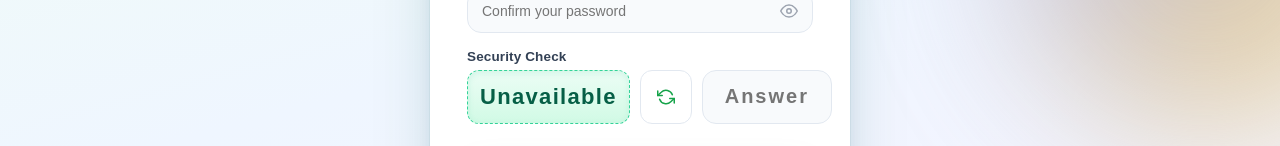
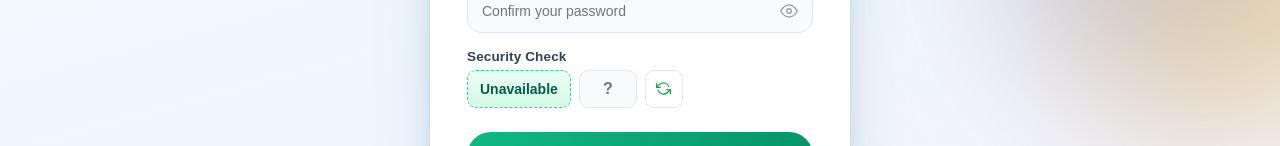
Before and after one commit to REIIdes/SuppliWise, a React (Vite) app in the folder my-react-app/: page /signup in a window 1280 px wide. Shown: the part 806-952 px from the top of the page. Built offline with nearby package versions, Linux system fonts and the light colour scheme; no server answers.

Commit message:
Bug Fixes
Render the sign-up math challenge as parsed operands with an inline answer
field, so the client display cannot drift from the server's "+ / − / ×"
question format, and keep the raw question as the fallback when parsing fails.

```diff
--- a/my-react-app/src/Pages/SignIn.css
+++ b/my-react-app/src/Pages/SignIn.css
@@ -44,33 +44,69 @@
   color: #fff;
 }
 
-/* Math CAPTCHA row */
+/* Math CAPTCHA row — compact: [num] op [num] = [answer] [refresh] */
 .captcha-row {
-  display: grid;
-  grid-template-columns: 1fr 52px 130px;
-  gap: 10px;
-  align-items: stretch;
-}
-.captcha-question {
   display: flex;
   align-items: center;
+  gap: 8px;
+  flex-wrap: wrap;
+}
+.captcha-challenge {
+  display: inline-flex;
+  align-items: center;
+  gap: 6px;
+}
+.captcha-num {
+  display: inline-flex;
+  align-items: center;
   justify-content: center;
-  gap: 10px;
-  font-size: 22px;
+  min-width: 40px;
+  height: 38px;
+  padding: 0 8px;
+  border-radius: 9px;
+  border: 1.5px dashed #34d399;
+  background: linear-gradient(180deg, #ecfdf5, #d1fae5);
+  color: #065f46;
+  font-size: 16px;
   font-weight: 800;
-  letter-spacing: 0.06em;
-  white-space: nowrap;
+  user-select: none;
+  box-shadow: inset 0 1px 4px rgba(16, 185, 129, 0.12);
+}
+.captcha-op,
+.captcha-eq {
   color: #065f46;
+  font-size: 16px;
+  font-weight: 800;
+  user-select: none;
+}
+.captcha-challenge-raw {
+  height: 38px;
+  padding: 0 12px;
+  border-radius: 9px;
+  border: 1.5px dashed #34d399;
   background: linear-gradient(180deg, #ecfdf5, #d1fae5);
-  border: 1.5px dashed #34d399;
-  border-radius: 12px;
-  padding: 12px;
+  color: #065f46;
+  font-size: 14px;
+  font-weight: 700;
+  display: inline-flex;
+  align-items: center;
   user-select: none;
-  min-height: 54px;
-  box-shadow: inset 0 2px 6px rgba(16, 185, 129, 0.12);
+}
+.captcha-input {
+  flex: none !important;
+  width: 58px !important;
+  height: 38px;
+  padding: 0 6px !important;
+  border-radius: 9px !important;
+  text-align: center;
+  font-size: 16px !important;
+  font-weight: 800 !important;
 }
 .captcha-refresh {
-  border-radius: 12px;
+  width: 38px;
+  height: 38px;
+  flex: none;
+  border-radius: 9px;
   border: 1.5px solid #e2e8f0;
   background: #fff;
   color: #16a34a;
@@ -78,8 +114,8 @@
   display: flex;
   align-items: center;
   justify-content: center;
-  transition: transform 0.25s ease, background 0.2s ease, border-color 0.2s ease;
-  min-height: 54px;
+  transition: background 0.2s ease, border-color 0.2s ease;
+  padding: 0;
 }
 .captcha-refresh:hover:not(:disabled) {
   background: #f0fdf4;
@@ -95,13 +131,10 @@
   opacity: 0.5;
   cursor: default;
 }
-.captcha-input {
-  text-align: center;
-  font-size: 20px !important;
-  font-weight: 800 !important;
-  letter-spacing: 0.1em;
+@media (max-width: 420px) {
+  .captcha-row { gap: 6px; }
+  .captcha-num { min-width: 36px; height: 34px; font-size: 15px; }
+  .captcha-input { width: 52px !important; height: 34px; }
+  .captcha-refresh { width: 34px; height: 34px; }
+  .captcha-challenge-raw { height: 34px; }
 }
-@media (max-width: 420px) {
-  .captcha-row { grid-template-columns: 1fr 48px; }
-  .captcha-input { grid-column: 1 / -1; }
-}
--- a/my-react-app/src/Pages/SignIn.jsx
+++ b/my-react-app/src/Pages/SignIn.jsx
@@ -1,4 +1,4 @@
-import { useState, useEffect } from 'react';
+import { useState, useEffect, useMemo } from 'react';
 import { NavLink, useNavigate, useLocation } from 'react-router-dom';
 import Navbar from '../Components/Navbar/Navbar';
 import { registerUser, saveAssessment, getRecommendations, saveAssessmentResults, getCaptcha, startSession } from '../api';
@@ -55,6 +55,12 @@ function SignIn() {
   const [captchaLoading, setCaptchaLoading] = useState(false);
   const navigate = useNavigate();
   const location = useLocation();
+
+  // Server question format: "12 − 5 = ?" with +, − or ×
+  const captchaParts = useMemo(() => {
+    const m = captcha && /^(\d+)\s*([+−×])\s*(\d+)\s*=\s*\?$/.exec(captcha.question);
+    return m ? { left: m[1], op: m[2], right: m[3] } : null;
+  }, [captcha]);
 
   const fromAssessment = location.state?.fromAssessment;
 
@@ -473,9 +479,27 @@ function SignIn() {
           <div className={`auth-field ${fieldErrors.captcha ? 'field-has-error' : ''}`}>
             <label>Security Check</label>
             <div className="captcha-row">
-              <div className="captcha-question" aria-live="polite">
-                {captchaLoading ? 'Loading…' : (captcha ? captcha.question : 'Unavailable')}
-              </div>
+              {captchaParts ? (
+                <span className="captcha-challenge" aria-live="polite">
+                  <span className="captcha-num">{captchaParts.left}</span>
+                  <span className="captcha-op">{captchaParts.op}</span>
+                  <span className="captcha-num">{captchaParts.right}</span>
+                  <span className="captcha-eq">=</span>
+                </span>
+              ) : (
+                <span className="captcha-challenge captcha-challenge-raw" aria-live="polite">
+                  {captchaLoading ? 'Loading…' : (captcha ? captcha.question : 'Unavailable')}
+                </span>
+              )}
+              <input
+                type="text"
+                inputMode="numeric"
+                value={captchaAnswer}
+                onChange={(e) => { setCaptchaAnswer(e.target.value.replace(/[^0-9-]/g, '').slice(0, 6)); if (fieldErrors.captcha) validateField('captcha', e.target.value); }}
+                placeholder={captchaLoading ? '…' : "?"}
+                aria-label="Math challenge answer"
+                className="captcha-input"
+              />
               <button
                 type="button"
                 className="captcha-refresh"
@@ -484,21 +508,12 @@ function SignIn() {
                 aria-label="Get a new math challenge"
                 title="New challenge"
               >
-                <svg width="18" height="18" viewBox="0 0 24 24" fill="none" stroke="currentColor" strokeWidth="2" strokeLinecap="round" strokeLinejoin="round" aria-hidden="true">
+                <svg width="15" height="15" viewBox="0 0 24 24" fill="none" stroke="currentColor" strokeWidth="2" strokeLinecap="round" strokeLinejoin="round" aria-hidden="true">
                   <polyline points="1 4 1 10 7 10" />
                   <polyline points="23 20 23 14 17 14" />
                   <path d="M20.49 9A9 9 0 0 0 5.64 5.64L1 10M23 14l-4.64 4.36A9 9 0 0 1 3.51 15" />
                 </svg>
               </button>
-              <input
-                type="text"
-                inputMode="numeric"
-                value={captchaAnswer}
-                onChange={(e) => { setCaptchaAnswer(e.target.value.replace(/[^0-9-]/g, '').slice(0, 6)); if (fieldErrors.captcha) validateField('captcha', e.target.value); }}
-                placeholder="Answer"
-                aria-label="Math challenge answer"
-                className="captcha-input"
-              />
             </div>
             {fieldErrors.captcha && <span className="auth-field-error">{fieldErrors.captcha}</span>}
           </div>
```
